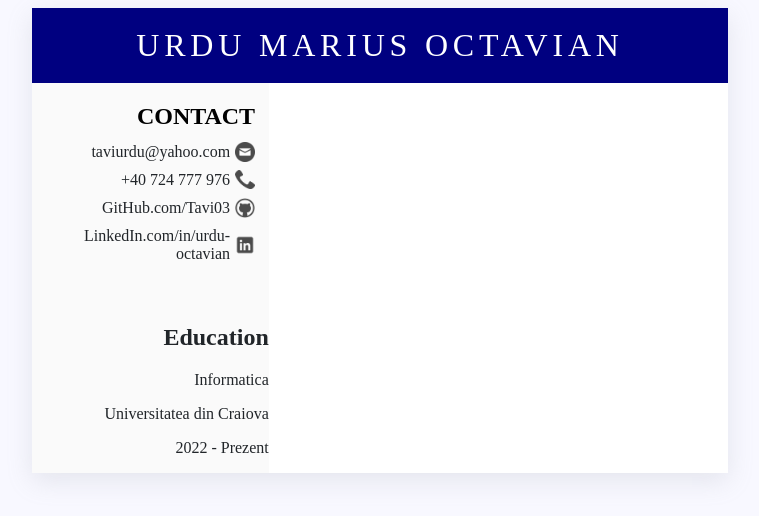
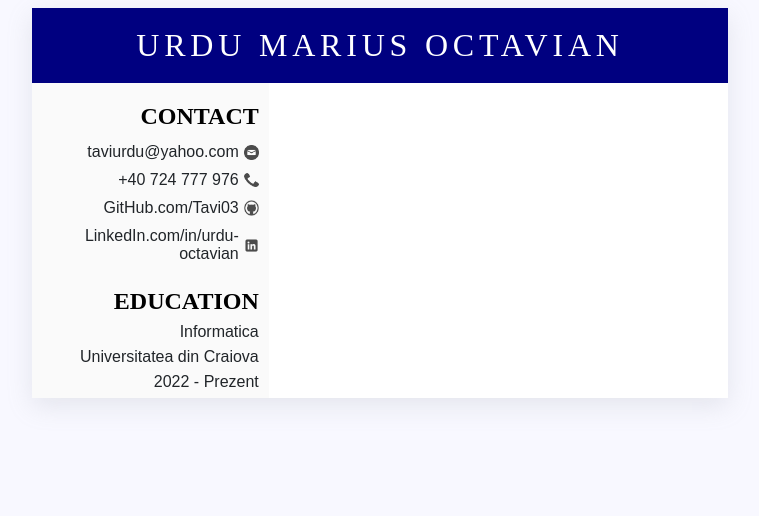
Before and after one commit to Tavi03/Resume, a plain HTML site: page index.html in a window 1280 px wide. Shown: the whole page, without its empty margins (260-1019 px from the left). Drawn offline with Linux system fonts and the light colour scheme.

Commit message:
education sidebar part done

```diff
--- a/index.html
+++ b/index.html
@@ -18,7 +18,7 @@
             <sidebar>
                 <!-- Begin contact part -->
                 <div class="contact">
-                    <h2>CONTACT</h2>
+                    <h2 class="sidebar_category_title">CONTACT</h2>
                     <ul>
                         <li>
                             <a href="mailto:taviurdu@yahoo.com">
@@ -64,10 +64,12 @@
 
                 <!-- Begin education part -->
                 <div class="education">
-                    <h2>Education</h2>
-                    <p>Informatica</p>
-                    <p>Universitatea din Craiova</p>
-                    <p>2022 - Prezent</p>
+                    <h2 class="sidebar_category_title">EDUCATION</h2>
+                    <div class="education_information">
+                        <p>Informatica</p>
+                        <p>Universitatea din Craiova</p>
+                        <p>2022 - Prezent</p>
+                    </div>
                 </div>
                 <!-- End education part -->
             </sidebar>
--- a/styles/style.css
+++ b/styles/style.css
@@ -30,30 +30,36 @@ sidebar {
     flex-direction: column;
     background-color: #fafafa;
     width: 34%;
-    /* width: 70%; */
     height: 100%;
-    /* border: 1px solid black; */
+}
+
+.sidebar_category {
+    text-align: right;
+    color: #212529;
+    margin: 20px 10px 0 0;
 }
 
 .contact {
-    width: 90%;
-    margin: 0 10px;
-    margin-bottom: 20px;
+    /* width: 100%; */
+    margin: 20px 10px 0 0;
+    text-align: right;
 }
 
-.contact h2 {
-    text-align: right;
-    margin-bottom: 0;
+.sidebar_category_title {
+    margin: 0;
+    color: black;
 }
 
 .contact ul {
     list-style-type: none;
-    /* margin: 0; */
-    margin-top: 8px;
+    /* margin-top: 8px;
+    margin-bottom: 0; */
+    margin: 8px 0 0 0;
     padding: 0;
     display: flex;
     flex-wrap: wrap;
     justify-content: end;
+    font-family: Arial, Helvetica, sans-serif;
 }
 
 .contact a {
@@ -69,13 +75,23 @@ sidebar {
 }
 
 .contact img {
-    max-width: 20px;
+    max-width: 15px;
+    height: auto;
     opacity: 70%;
-    height: auto;
     margin-left: 5px;
 }
 
 .education {
     text-align: right;
     color: #212529;
+    margin: 20px 10px 0 0;
 }
+
+.education_information {
+    margin-top: 8px;
+    font-family: Arial, Helvetica, sans-serif;
+}
+
+.education_information p {
+    margin: 7px 0;
+}
```
